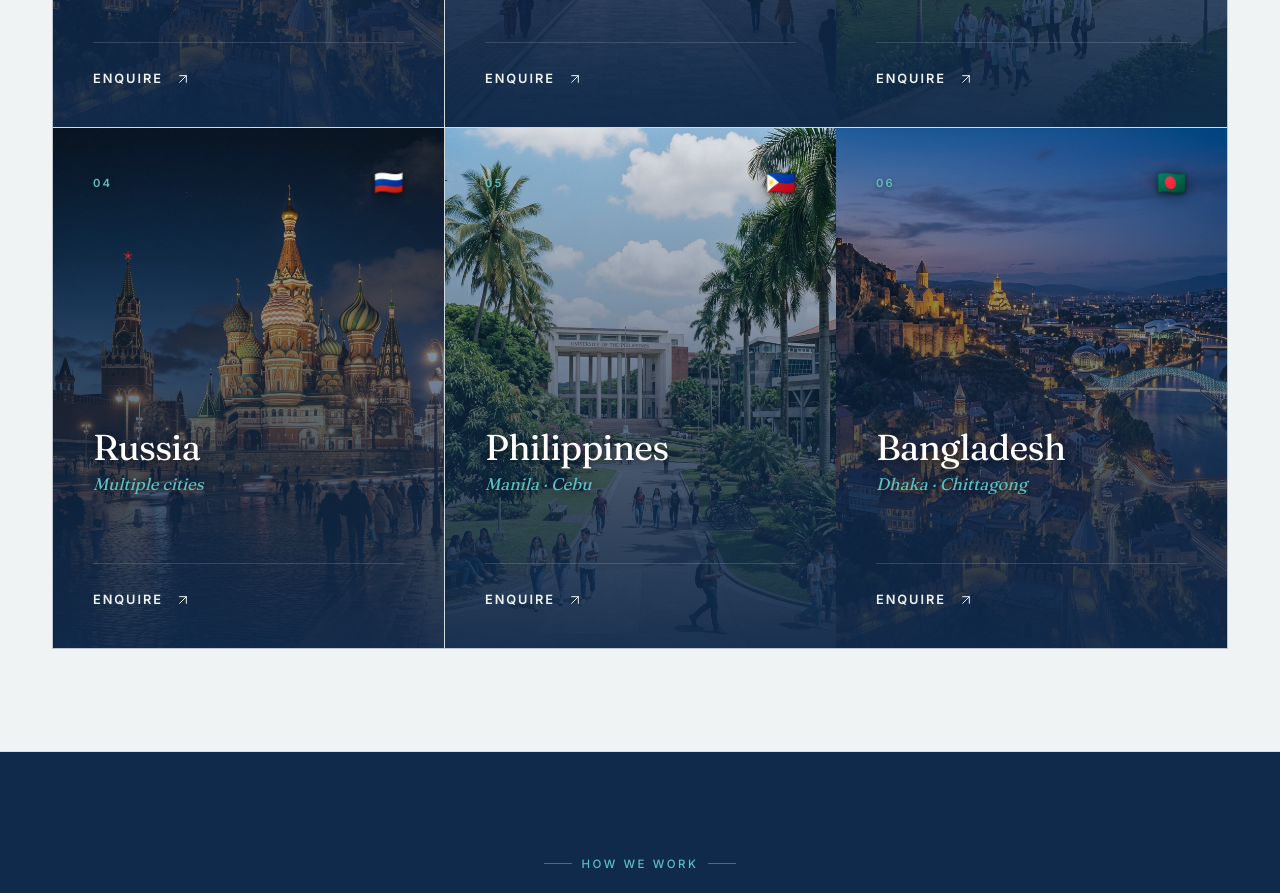
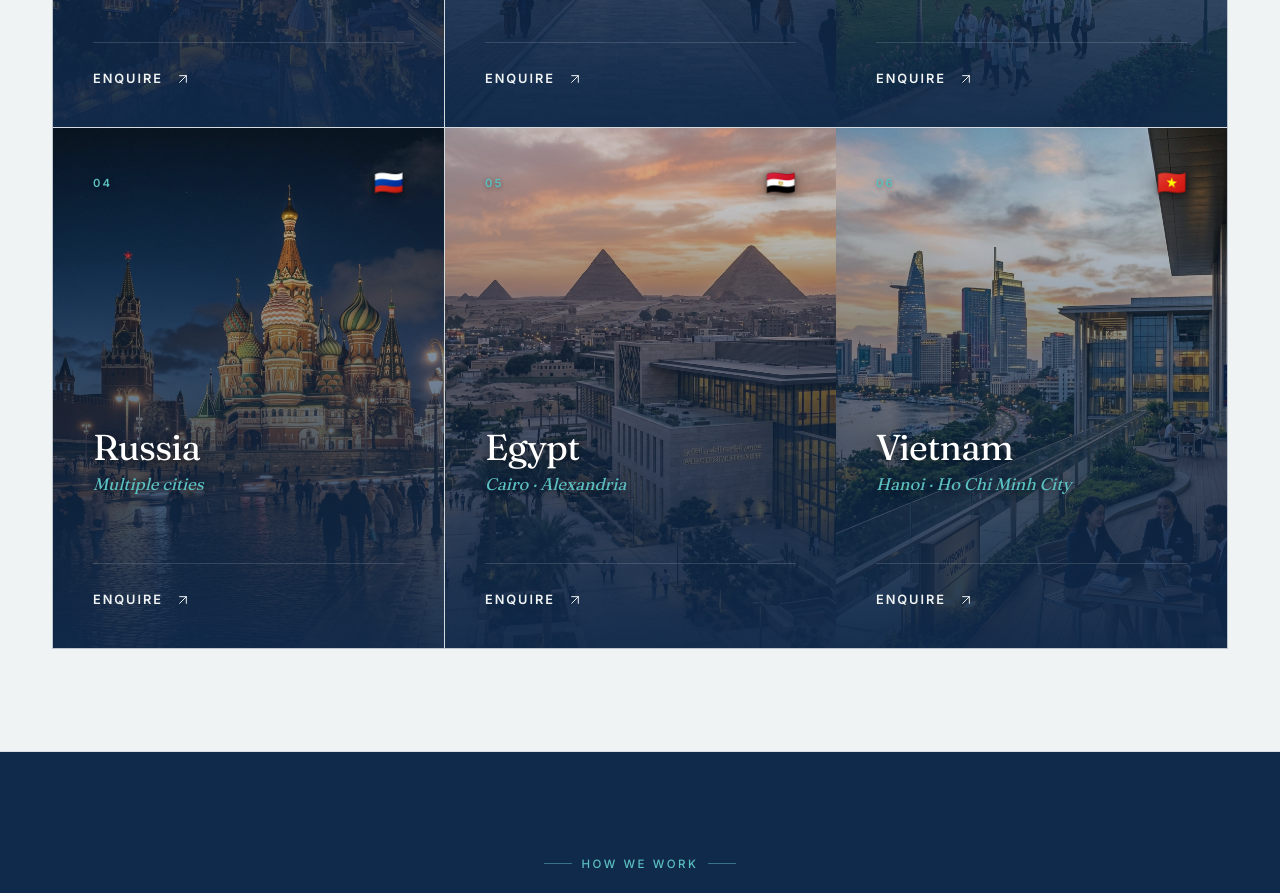
Before and after one commit to yashx420/nvvfoundation, a Next.js app: page / in a window 1280 px wide. Shown: the part 1760-2653 px from the top of the page. Built offline with nearby package versions, Linux system fonts and the light colour scheme.

Commit message:
Update destinations to Egypt and Vietnam and add new destination images

```diff
--- a/src/app/page.tsx
+++ b/src/app/page.tsx
@@ -73,20 +73,20 @@ export default function Home() {
       features: ['State universities', 'Affordable tuition', 'Strong infrastructure'],
     },
     {
-      country: 'Philippines',
-      city: 'Manila · Cebu',
-      flag: '\u{1F1F5}\u{1F1ED}',
-      imageUrl: '/dest-philippines.png',
-      course: 'MD · US-pattern curriculum',
-      features: ['American education system', 'High FMGE pass rate', 'BS + MD pathway'],
+      country: 'Egypt',
+      city: 'Cairo · Alexandria',
+      flag: '🇪🇬',
+      imageUrl: '/dest-egypt.png',
+      course: 'MBBS · 5 years + 2 years internship',
+      features: ['World-class clinical exposure', 'Affordable tuition fees', 'English medium instruction'],
     },
     {
-      country: 'Bangladesh',
-      city: 'Dhaka · Chittagong',
-      flag: '\u{1F1E7}\u{1F1E9}',
-      imageUrl: '/dest-georgia.png', // Placeholder
-      course: 'MBBS · 5 years + internship',
-      features: ['Syllabus close to India', 'High clinical exposure', 'Cultural familiarity'],
+      country: 'Vietnam',
+      city: 'Hanoi · Ho Chi Minh City',
+      flag: '🇻🇳',
+      imageUrl: '/dest-vietnam.png',
+      course: 'MBBS · 6 years',
+      features: ['High-tech medical facilities', 'Safe environment for students', 'Growing international community'],
     },
   ];
 
```
Also changed, not shown: public/dest-egypt.png (added), public/dest-vietnam.png (added).
